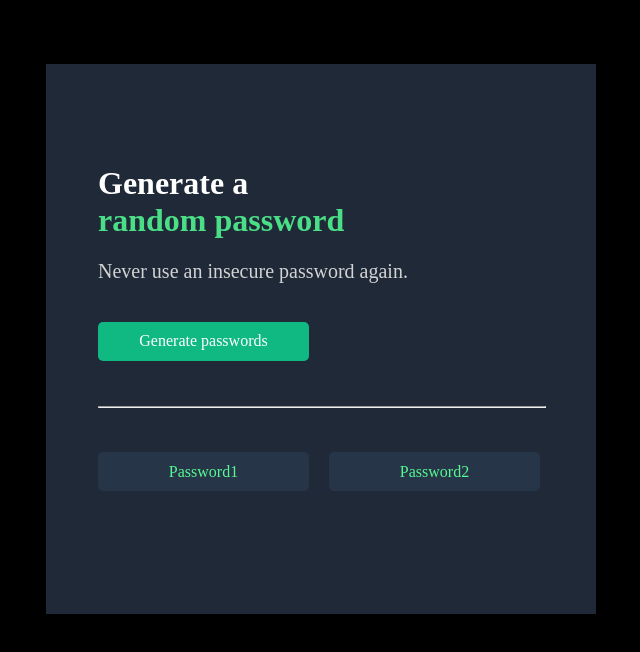
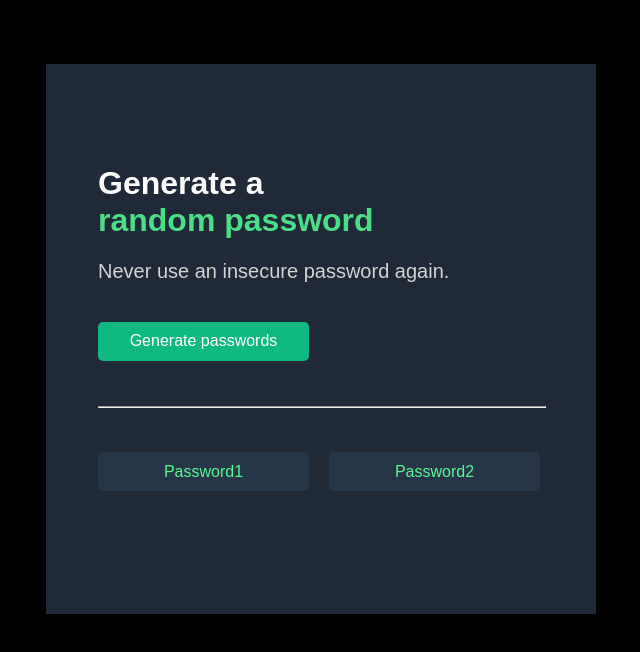
Before and after one commit to NaomiSakaguchi/password-generator, a plain HTML site: page index.html in a window 1280 px wide. Shown: the whole page, without its empty margins (319-959 px from the left). Drawn offline with nearby package versions, Linux system fonts and the light colour scheme.

Commit message:
font-family changed to Arial

```diff
--- a/index.css
+++ b/index.css
@@ -1,6 +1,7 @@
 body {
     margin: 0;
-    background-color: black
+    background-color: black;
+    font-family: Arial, Helvetica, sans-serif;
 }
 
 h1 {
```
